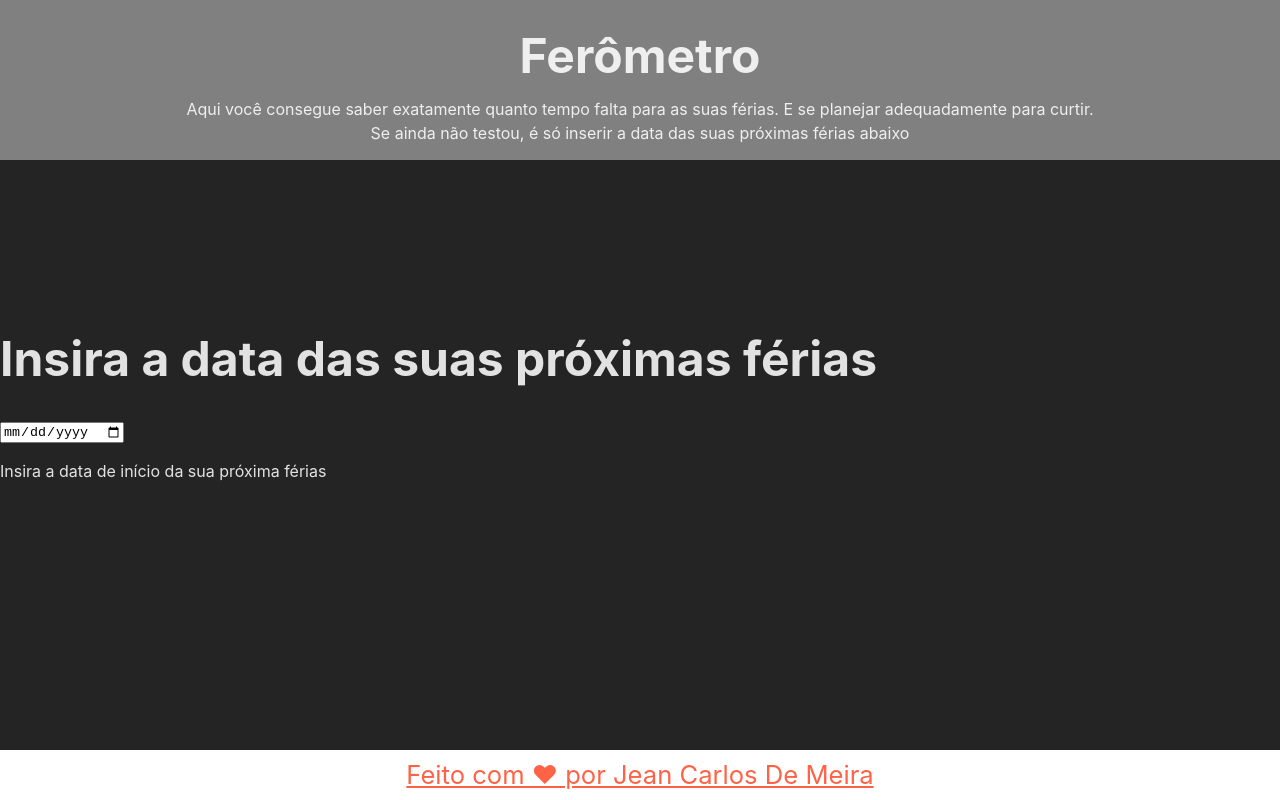
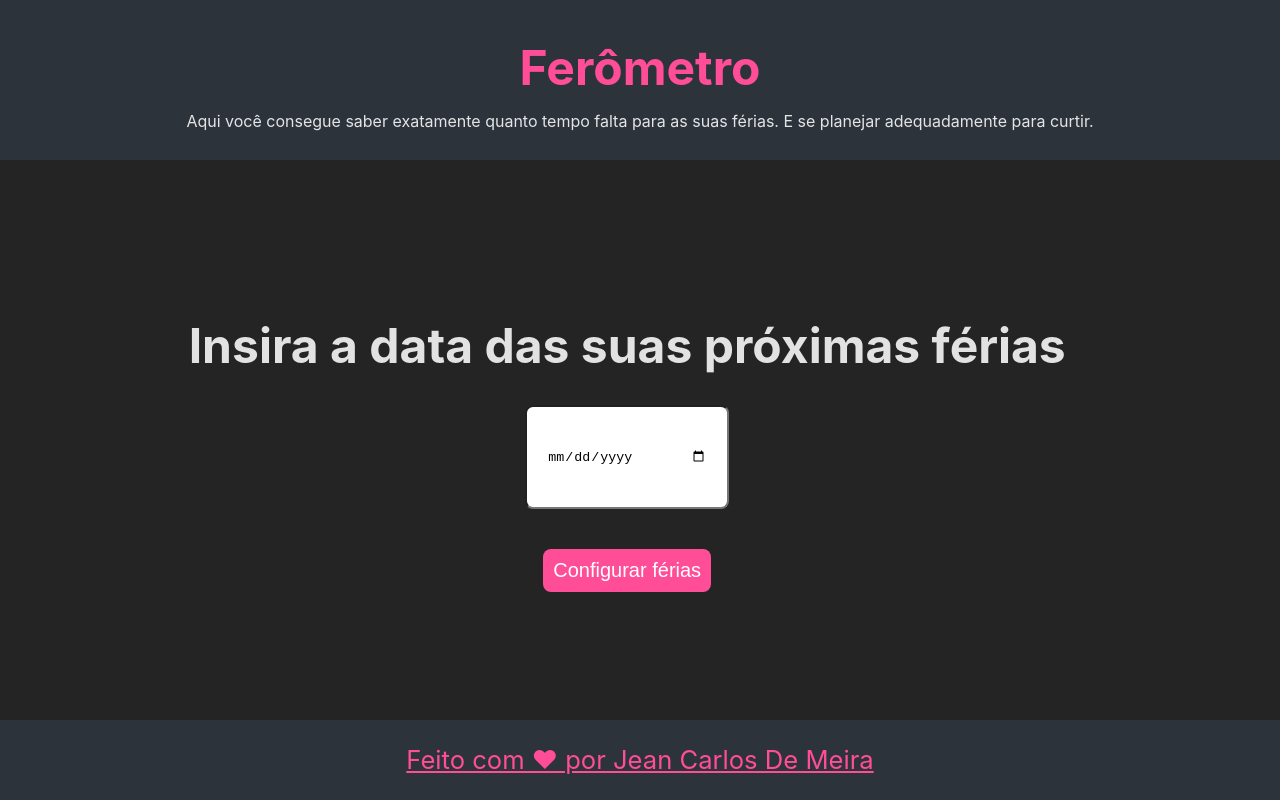
Before and after one commit to JCDMeira/ferometro, a React (Vite) app: page / in a window 1280 px wide. Built offline with nearby package versions, Linux system fonts and the light colour scheme.

Commit message:
feat: implement persistency

```diff
--- a/src/App.tsx
+++ b/src/App.tsx
@@ -1,4 +1,4 @@
-import { useState } from "react";
+import { useEffect, useState } from "react";
 import { format, addDays } from "date-fns";
 import { Clock } from "./components/Clock";
 import Thermometer from "./components/thermometer";
@@ -8,7 +8,16 @@ import Header from "./components/Header";
 import * as S from "./styles/style";
 
 function App() {
-  const [date, setDate] = useState<null | Date>(null);
+  const startDate = (() => {
+    const newStartDate = localStorage.getItem("date") || null;
+    return newStartDate ? newStartDate : null;
+  })();
+
+  const [date, setDate] = useState<null | Date>(
+    !!startDate ? new Date(startDate) : null
+  );
+  const [start, setStart] = useState(false);
+  console.log({ startDate, date });
 
   const handleDate = (value: any) => {
     const date = new Date(value.target.value);
@@ -16,34 +25,56 @@ function App() {
     setDate(date);
   };
 
+  const handleSetStartDate = () => {
+    if (!date) return;
+    const dateString = date.toString();
+    setStart(true);
+    localStorage.setItem("date", dateString);
+  };
+
   const minDate = format(addDays(new Date(), 1), "yyyy-MM-dd");
+
+  useEffect(() => {
+    if (!!date) {
+      setStart(true);
+    }
+  }, []);
   return (
     <>
       <GlobalStyle />
       <Header />
       <main>
-        {!!date ? (
+        {start ? (
           <S.Content>
             <S.Divider>
               <Thermometer date={date} />
             </S.Divider>
             <S.Divider>
-              <h1>Resete a data</h1>
-              <button onClick={() => setDate(null)}>Resetar</button>
-
-              <p>
-                Suas próximas férias começam no dia{" "}
-                {format(new Date(date), "dd-MM-yyyy")}
-              </p>
+              {!!date && (
+                <p>
+                  Suas próximas férias começam no dia{" "}
+                  {format(new Date(date), "dd-MM-yyyy")}
+                </p>
+              )}
               <Clock date={date} />
+              <S.ResetButton
+                onClick={() => {
+                  setDate(null);
+                  setStart(false);
+                }}
+              >
+                Mudar data das férias
+              </S.ResetButton>
             </S.Divider>
           </S.Content>
         ) : (
-          <>
+          <S.NoContent>
             <h1>Insira a data das suas próximas férias</h1>
-            <input type="date" onChange={(e) => handleDate(e)} min={minDate} />
-            <p>Insira a data de início da sua próxima férias</p>
-          </>
+            <input type="date" onBlur={(e) => handleDate(e)} min={minDate} />
+            <S.ResetButton onClick={handleSetStartDate}>
+              Configurar férias
+            </S.ResetButton>
+          </S.NoContent>
         )}
       </main>
       <Footer />
--- a/src/components/Clock/index.tsx
+++ b/src/components/Clock/index.tsx
@@ -5,6 +5,16 @@ import * as S from "./styles";
 const formatMinutes = (num: number): any => num % 60;
 
 const formatToApresent = (num: number) => (num < 10 ? "0" + num : `${num}`);
+
+const formatTimeString = (hours: number, minutes: number) => {
+  if (hours >= 1) {
+    return "horas";
+  } else if (minutes >= 1) {
+    return "minutos";
+  } else {
+    return "segundos";
+  }
+};
 
 export const Clock: react.FC<any> = ({ date }) => {
   const actualDate = new Date();
@@ -20,6 +30,8 @@ export const Clock: react.FC<any> = ({ date }) => {
     minutes
   )}:${formatToApresent(seconds)}`;
 
+  const timeString = formatTimeString(hours, minutes);
+
   useEffect(() => {
     const timer = setInterval(() => {
       setDifference((actual) => actual - 1);
@@ -31,6 +43,7 @@ export const Clock: react.FC<any> = ({ date }) => {
     <span>
       Suas próximas féerias começam em{" "}
       <S.NeonText>{dateTimeFormated}</S.NeonText>
+      {timeString}
     </span>
   );
 };
--- a/src/components/Clock/styles.ts
+++ b/src/components/Clock/styles.ts
@@ -3,6 +3,7 @@ import styled from "styled-components";
 export const NeonText = styled.span`
   font-size: 2rem;
   font-weight: 600;
+  margin: 0 15px;
 
   color: #fff;
   text-shadow: 0 0 7px #94a3ce, 0 0 10px #94a3ce, 0 0 21px #94a3ce;
--- a/src/components/Footer/styled.ts
+++ b/src/components/Footer/styled.ts
@@ -2,23 +2,22 @@ import styled from "styled-components";
 
 export const Footer = styled.footer`
   width: 100vw;
-  height: 50px;
+  height: 80px;
   text-align: center;
   font-size: 1.6rem;
   display: flex;
   align-items: center;
   justify-content: center;
   position: absolute;
+  background-color: #2d333b;
 
   bottom: 0;
   a {
-    color: #ff6347;
+    color: #ff4d97;
     cursor: pointer;
   }
   a:hover {
     font-size: 1.65rem;
     font-weight: bold;
   }
-
-  background: white;
 `;
--- a/src/components/Header/index.tsx
+++ b/src/components/Header/index.tsx
@@ -10,9 +10,6 @@ const Header: React.FC = () => {
         Aqui você consegue saber exatamente quanto tempo falta para as suas
         férias. E se planejar adequadamente para curtir.
       </p>
-      <p>
-        Se ainda não testou, é só inserir a data das suas próximas férias abaixo
-      </p>
     </S.Header>
   );
 };
--- a/src/components/Header/styles.ts
+++ b/src/components/Header/styles.ts
@@ -7,17 +7,17 @@ export const Header = styled.header`
   flex-direction: column;
   align-items: center;
   justify-content: center;
-  position: absolute;
 
+  position: relative;
   top: 0;
-  position: absolute;
+
+  background-color: #2d333b;
 
   h1 {
+    color: #ff4d97;
     margin: 15px;
   }
   p {
     margin: 0;
   }
-
-  background-color: gray;
 `;
--- a/src/components/thermometer/index.tsx
+++ b/src/components/thermometer/index.tsx
@@ -14,7 +14,7 @@ const Thermometer: React.FC<ThermometerProp> = ({ date }) => {
   const difference = differenceInSeconds(newDate, actualDate);
   const days = Math.trunc(difference / (60 * 60 * 24));
   const diffDay = days < 365 ? days : 365;
-  const SliderHeight = (365 - diffDay) * 2;
+  const SliderHeight = 365 - diffDay;
 
   useEffect(() => {
     const timer = setInterval(() => {
--- a/src/components/thermometer/styles.ts
+++ b/src/components/thermometer/styles.ts
@@ -2,11 +2,14 @@ import styled from "styled-components";
 
 export const Thermometer = styled.div`
   width: 23px;
-  height: 730px;
+  height: 365px;
   background: #fff;
   border-radius: 10px;
   display: flex;
   align-items: flex-end;
+  @media (max-width: 380px) {
+    display: none;
+  }
 `;
 
 type SliderProps = {
--- a/src/styles/global.ts
+++ b/src/styles/global.ts
@@ -8,23 +8,15 @@ export const GlobalStyle = createGlobalStyle`
 
   color: rgba(255, 255, 255, 0.87);
   background-color: #242424;
-
-  font-synthesis: none;
-  text-rendering: optimizeLegibility;
-  -webkit-font-smoothing: antialiased;
-  -moz-osx-font-smoothing: grayscale;
-  -webkit-text-size-adjust: 100%;
 }
 
 body {
-  margin: 0;
-  padding:0;
-  box-sizing: border-box;
   display: flex;
-  place-items: center;
-  min-width: 100vw;
-  min-height: 100vh;
-
+  box-sizing:border-box ;
+  width: 100vw;
+  margin:0 ;
+  padding:0 ;
+  box-sizing:border-box ;
 }
 
 h1 {
--- a/src/styles/style.ts
+++ b/src/styles/style.ts
@@ -2,14 +2,44 @@ import styled from "styled-components";
 
 export const Content = styled.div`
   display: flex;
-  padding: 0 10vw;
-  flex: 1;
-  margin-top: 100px;
+  box-sizing: border-box;
+  min-height: 400px;
+  height: calc(100vh - 240px);
+  padding: 0 15vw;
 `;
 export const Divider = styled.div`
+  min-height: 400px;
   flex: 0.5;
   display: flex;
   flex-direction: column;
   align-items: center;
   justify-content: center;
+  box-sizing: border-box;
 `;
+export const NoContent = styled.div`
+  width: 98vw;
+  padding: 10vw;
+  box-sizing: border-box;
+  min-height: 400px;
+  display: flex;
+  flex-direction: column;
+  align-items: center;
+  justify-content: center;
+
+  input {
+    width: 160px;
+    height: 60px;
+    padding: 20px;
+    border-radius: 8px;
+  }
+`;
+
+export const ResetButton = styled.button`
+  margin: 40px 0;
+  padding: 10px;
+  border-radius: 8px;
+  font-size: 20px;
+  background-color: #ff4d97;
+  color: #fff;
+  border: none;
+`;
```
